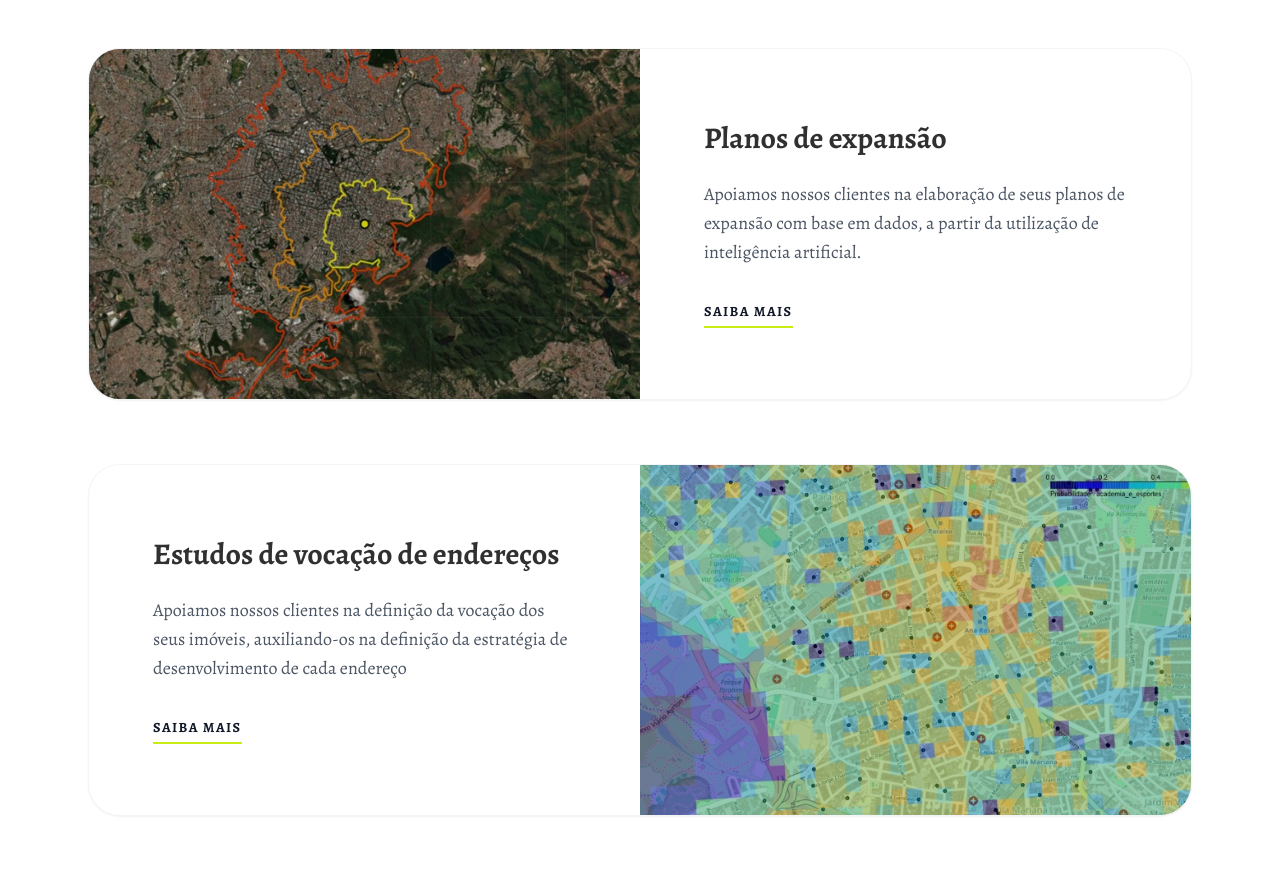
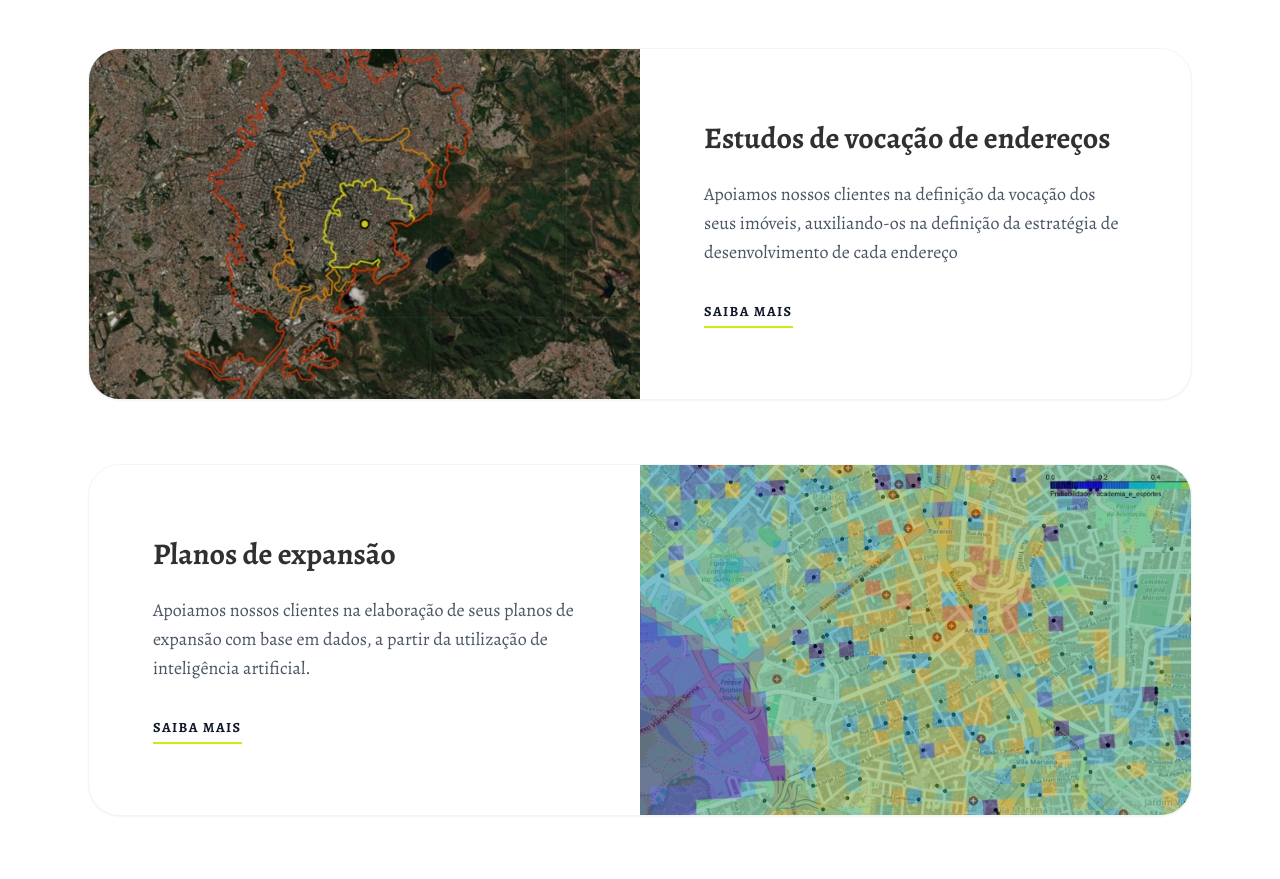
Before and after one commit to rafaelcallegari/cintel-site, a Next.js app: page / in a window 1280 px wide. Shown: the part 1840-2719 px from the top of the page. Built offline with nearby package versions, Linux system fonts and the light colour scheme; no server answers.

Commit message:
alterações de texto

```diff
--- a/components/Services.tsx
+++ b/components/Services.tsx
@@ -5,13 +5,13 @@ import Link from 'next/link'; // 1. Importado o Link do Next.js
 
 const services = [
   {
-    title: 'Planos de expansão',
-    description: 'Apoiamos nossos clientes na elaboração de seus planos de expansão com base em dados, a partir da utilização de inteligência artificial.',
+    title: 'Estudos de vocação de endereços',
+    description: 'Apoiamos nossos clientes na definição da vocação dos seus imóveis, auxiliando-os na definição da estratégia de desenvolvimento de cada endereço',
     image: '/images/site-location.png',
   },
   {
-    title: 'Estudos de vocação de endereços',
-    description: 'Apoiamos nossos clientes na definição da vocação dos seus imóveis, auxiliando-os na definição da estratégia de desenvolvimento de cada endereço',
+    title: 'Planos de expansão',
+    description: 'Apoiamos nossos clientes na elaboração de seus planos de expansão com base em dados, a partir da utilização de inteligência artificial.',
     image: '/images/Mapa_calor.jpg',
   },
   {
```
